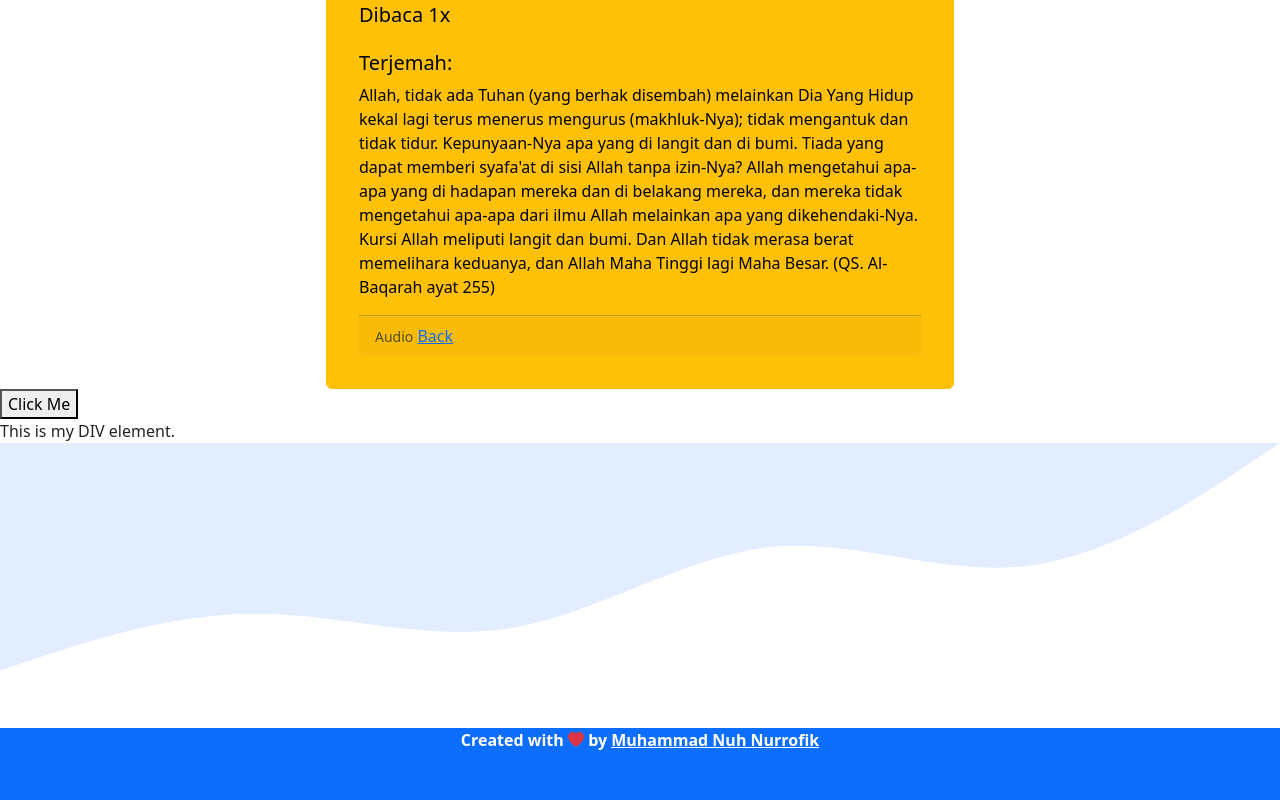
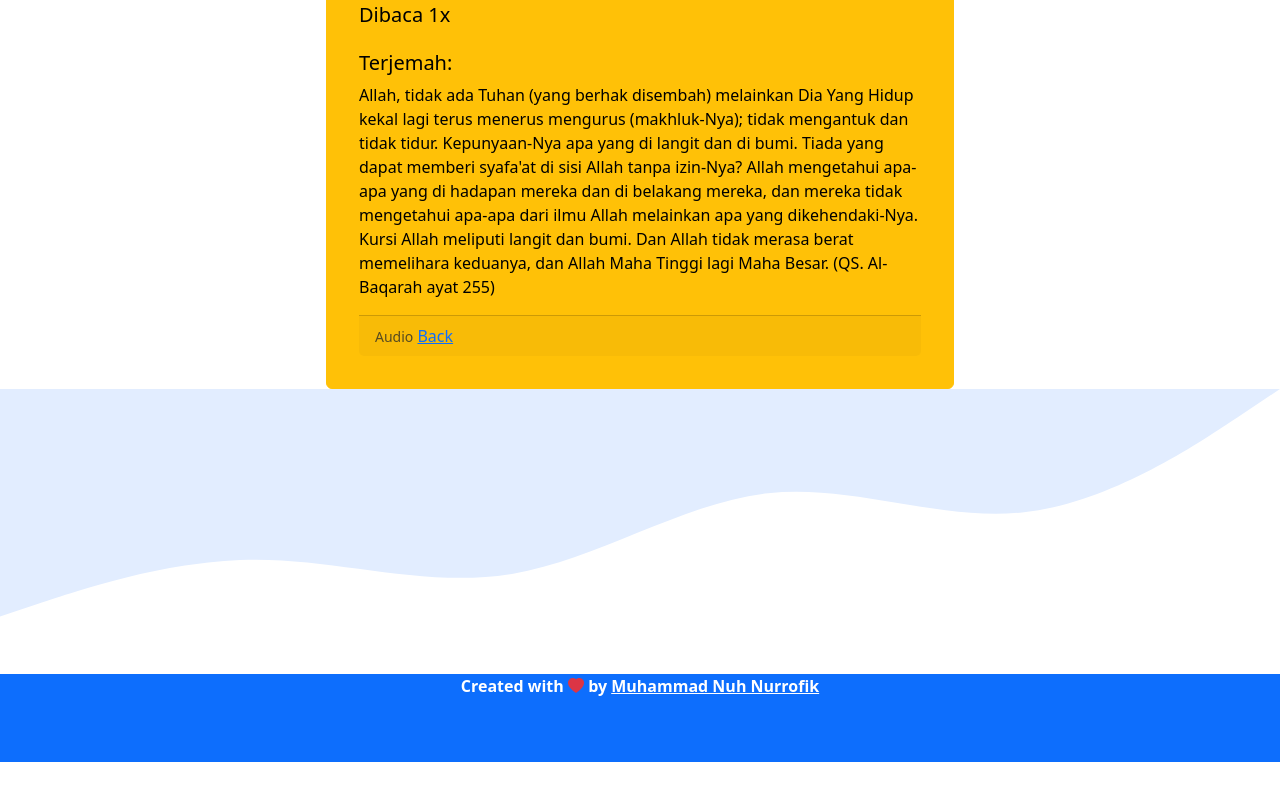
Before and after one commit to muhammadnuhnurrofik/dzikirpp, a plain HTML site: page index.html in a window 1280 px wide. Shown: the part 1862-2662 px from the top of the page. After the commit the page ends 2624 px from the top, so only its background shows below. Drawn offline with nearby package versions, Linux system fonts and the light colour scheme.

Commit message:
Update index.html
hilangin java dev

```diff
--- a/index.html
+++ b/index.html
@@ -700,11 +700,6 @@
       <!-- akhir petang -->
 
       <!-- awal java hide -->
-      <button onclick="myFunction()">Click Me</button>
-
-      <div id="myDIV">
-        This is my DIV element.
-      </div>
       <!-- akhir java hide -->
     </section>
     <svg xmlns="http://www.w3.org/2000/svg" viewBox="0 0 1440 320">
```
